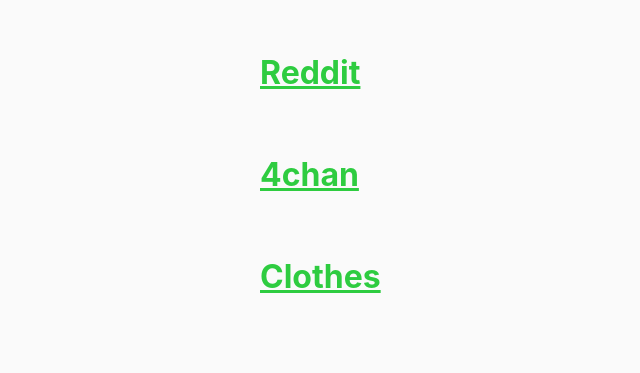
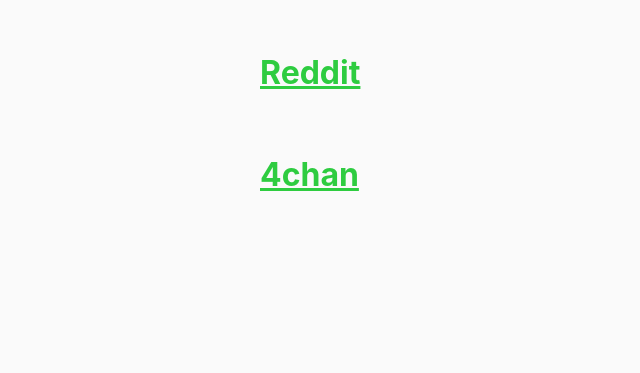
Before and after one commit to moKacraft/moKacraft.github.io, a plain HTML site: page index.html in a window 1280 px wide. Shown: the whole page, without its empty margins (60-700 px from the left). Drawn offline with Linux system fonts and the light colour scheme.

Commit message:
Update index.html

```diff
--- a/index.html
+++ b/index.html
@@ -33,7 +33,6 @@
 <body>
   <h1><a href="./display.html?website=reddit&subreddit=all&sort=hot">Reddit</a></h1><br>
   <h1><a href="./display.html?website=4chan">4chan</a></h1><br>
-  <h1><a href="./clothes.html">Clothes</a></h1><br>
 </body>
 <script>
 </script>
```
